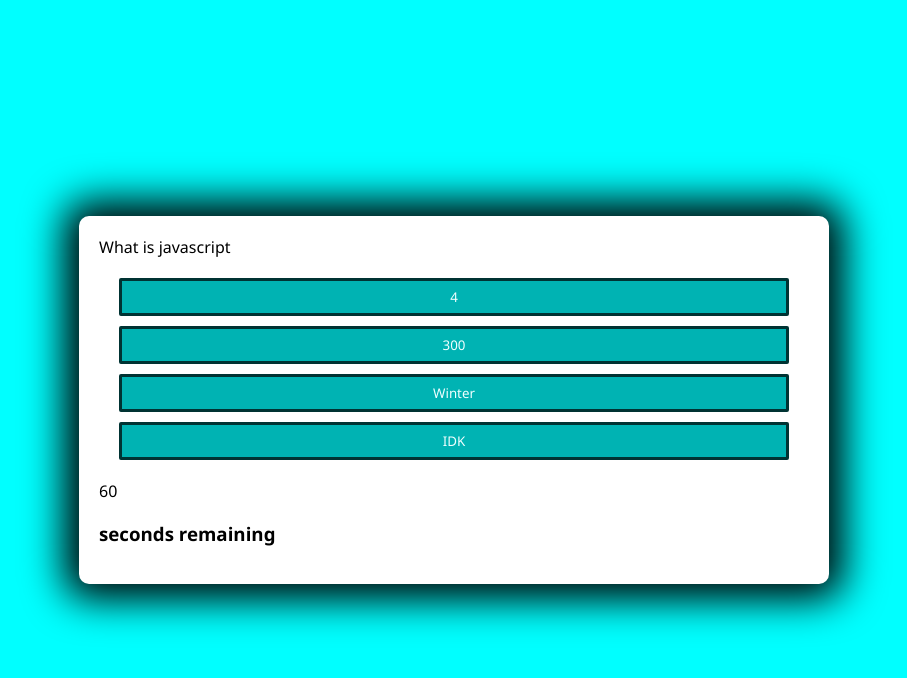
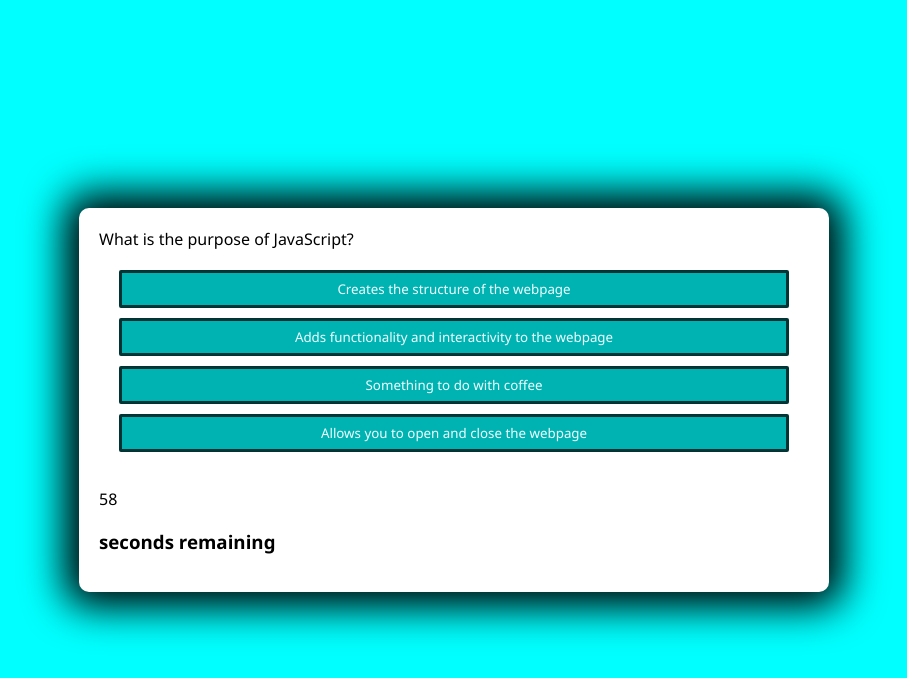
Before and after one commit to Samwright33/Web-Dev-Quiz, a plain HTML site: page index.html in a window 1280 px wide. Both pictures are taken after a click on the button "START QUIZ". Shown: the whole page, without its empty margins (186-1093 px from the left). Drawn offline with Linux system fonts and the light colour scheme.

Commit message:
Added functionality to webpagesuch as a countdown timer and submission option

```diff
--- a/assets/script.js
+++ b/assets/script.js
@@ -1,38 +1,47 @@
-    const startButton = document.getElementById('start-btn')
-    const nextButton = document.getElementById('next-btn')
-    const questionContainerElement = document.getElementById('question-container')
-    const questionElement = document.getElementById('question')
-    const answerButtonsElement = document.getElementById('answer-buttons')
+// Added variables
+const startButton = document.getElementById('start-btn');
+const nextButton = document.getElementById('next-btn');
+const questionContainerElement = document.getElementById('question-container');
+const questionElement = document.getElementById('question');
+const answerButtonsElement = document.getElementById('answer-buttons');
 
-    var timerElement = document.querySelector(".timer-count");
+const startingSeconds = 60;
+let time = 60;
+
+const countdownEl = document.getElementById("countdown");
 var timer;
-    var timerCount;
-    var score;
 
 let shuffledQuestions, currentQuestionIndex
 
-    startButton.addEventListener('click', startGame)
+// Created event listener for Starting the game
+startButton.addEventListener('click', startGame);
+
+// Created event listener for generating the next question
 nextButton.addEventListener('click', () => {
   currentQuestionIndex++
   setNextQuestion()
-    })
+});
 
+// function starts the game, hides the questions until it is selected, and begins countdown timer on click
 function startGame() {
   startButton.classList.add('hide')
   shuffledQuestions = questions.sort(() => Math.random() - .5)
   currentQuestionIndex = 0
   questionContainerElement.classList.remove('hide')
   setNextQuestion()
-      startTimer()
-    }
 
+  timer = setInterval(updateCountdown, 1000);
+};
+
+// Ensures a random question is displayed next
 function setNextQuestion() {
-      resetState()
   showQuestion(shuffledQuestions[currentQuestionIndex])
-    }
+};
 
+// function displays the question and determines if question is correct or incorrect
 function showQuestion(question) {
   questionElement.innerText = question.question
+  answerButtonsElement.innerHTML = ''
   question.answers.forEach(answer => {
     const button = document.createElement('button')
     button.innerText = answer.text
@@ -43,31 +52,43 @@
     button.addEventListener('click', selectAnswer)
     answerButtonsElement.appendChild(button)
   })
-    }
+};
 
+// function resets the page and adds the next button
 function resetState() {
   clearStatusClass(document.body)
   nextButton.classList.add('hide')
   while (answerButtonsElement.firstChild) {
     answerButtonsElement.removeChild(answerButtonsElement.firstChild)
   }
-    }
+};
 
+// function subtracts time if selected button is not correct
 function selectAnswer(e) {
   const selectedButton = e.target
   const correct = selectedButton.dataset.correct
+
+  if(selectedButton !== correct){
+    time -=10
+    countdownEl.textContent = time;
+  }
+
+  // function activates game over
   setStatusClass(document.body, correct)
+
   Array.from(answerButtonsElement.children).forEach(button => {
     setStatusClass(button, button.dataset.correct)
   })
+
   if (shuffledQuestions.length > currentQuestionIndex + 1) {
     nextButton.classList.remove('hide')
   } else {
-        startButton.innerText = 'Restart'
+    gameOver();
     startButton.classList.remove('hide')
   }
-    }
+};
 
+// function sets the status class and adds incorrect or correct
 function setStatusClass(element, correct) {
   clearStatusClass(element)
   if (correct) {
@@ -75,48 +96,91 @@
   } else {
     element.classList.add('incorrect')
   }
-    }
+};
 
 function clearStatusClass(element) {
   element.classList.remove('correct')
   element.classList.remove('incorrect')
-    }
+};
 
+// Questions and possible answers for the quiz
 const questions = [
   {
-    question: "What is javascript",
+    question: "What is the purpose of JavaScript?",
     answers: [
-        { text: "4", correct: true },
-        { text: "300", correct: false },
-        { text: "Winter", correct: false },
-        { text: "IDK", correct: false }
+      { text: "Creates the structure of the webpage", correct: false },
+      { text: "Adds functionality and interactivity to the webpage", correct: true },
+      { text: "Something to do with coffee", correct: false },
+      { text: "Allows you to open and close the webpage", correct: false }
     ]
   },
   {
     question: "What is a funciton",
     answers: [
-            { text: "4", correct: true },
-            { text: "300", correct: false },
-            { text: "Winter", correct: false },
-            { text: "IDK", correct: false }
+      { text: "Allows you to perform a task or calculates a value", correct: true },
+      { text: "Allows you to change the title of the webpage", correct: false },
+      { text: "Provides a faster loading time", correct: false },
+      { text: "Only works with math equations", correct: false }
     ]
   },
   {
-        question: "What are third party APIs",
+    question: "What does Console.log perform?",
     answers: [
-            { text: "4", correct: true },
-            { text: "300", correct: false },
-            { text: "Winter", correct: false },
-            { text: "IDK", correct: false }
+      { text: "Adds style to the HTML", correct: false },
+      { text: "Changes the layout of the HTML", correct: false },
+      { text: "Runs a function", correct: false },
+      { text: "Logs in the console in dev tools", correct: true }
     ]
   },
   {
-        question: "What is the zoo",
+    question: "Which is not a primitive value",
     answers: [
-            { text: "4", correct: true },
-            { text: "300", correct: false },
-            { text: "Winter", correct: false },
-            { text: "IDK", correct: false }
+      { text: "Line", correct: true },
+      { text: "String", correct: false },
+      { text: "Boolean", correct: false },
+      { text: "Symbol", correct: false }
     ]
   }
 ]
+
+// function for count down timer
+function updateCountdown() {
+
+  time--;
+
+  countdownEl.textContent = time;
+
+
+  if (time <= 0) {
+
+    gameOver()
+  }
+
+}
+
+// Function ends the game
+function gameOver() {
+  clearInterval(timer)
+
+  // need to display an input box and button to submit score and initials
+  questionContainerElement.classList.add('hide')
+
+  document.getElementById('initialsContainer').classList.remove('hide')
+
+  var input =  document.createElement('input')
+  input.setAttribute('id', 'initials')
+  var submitBtn = document.createElement('button')
+  submitBtn.textContent = 'SUBMIT'
+
+  submitBtn.addEventListener('click', saveUser)
+
+  document.getElementById('initialsContainer').append(input, submitBtn)
+
+}
+
+// function saves the users information upon submission
+function saveUser(){
+  var userInitials = document.getElementById('initials')
+ console.log(userInitials.value)
+ console.log(time)
+}
--- a/index.html
+++ b/index.html
@@ -18,13 +18,14 @@
                 <button class="btn">Answer 4</button>
             </div>
         </div>
+        <div id="initialsContainer" class="hide"></div>
         <div class="controls">
             <button id="start-btn" class="start-btn btn">START QUIZ</button>
             <button id="next-btn" class="next-btn btn hide">NEXT</button>
         </div>
         <div class= "card timer">
             <div class = "timer-text">
-            <div class="large-font timer-count">60</div>
+            <p class="large-font timer-count" id="countdown">60</p>
             <h3>seconds remaining</h3>
           </div>
     </div>
```
Also changed, not shown: assets/style.css (+10 -1 lines), 1 other file. Lines whose indentation alone changed are shown as unchanged.
